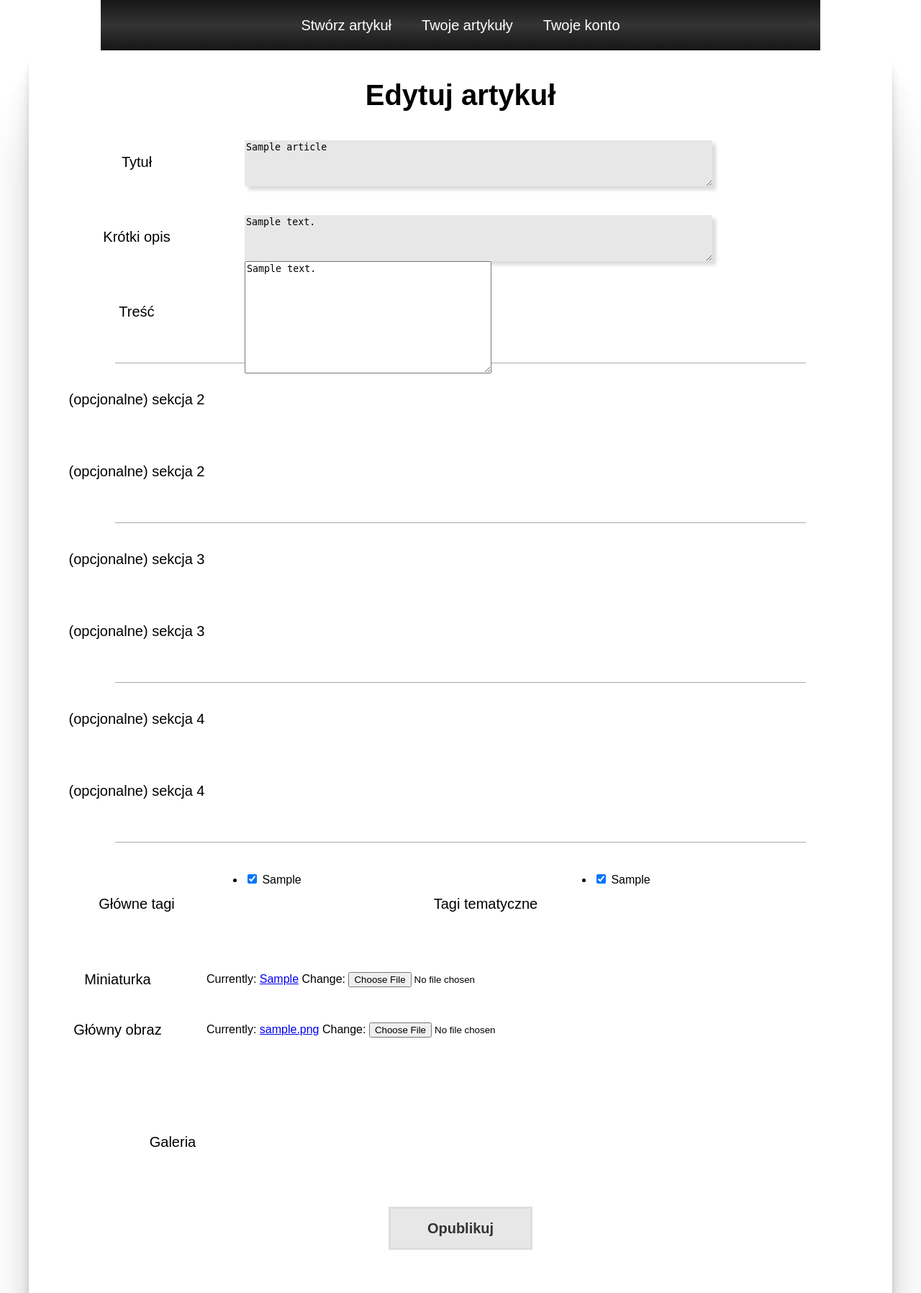
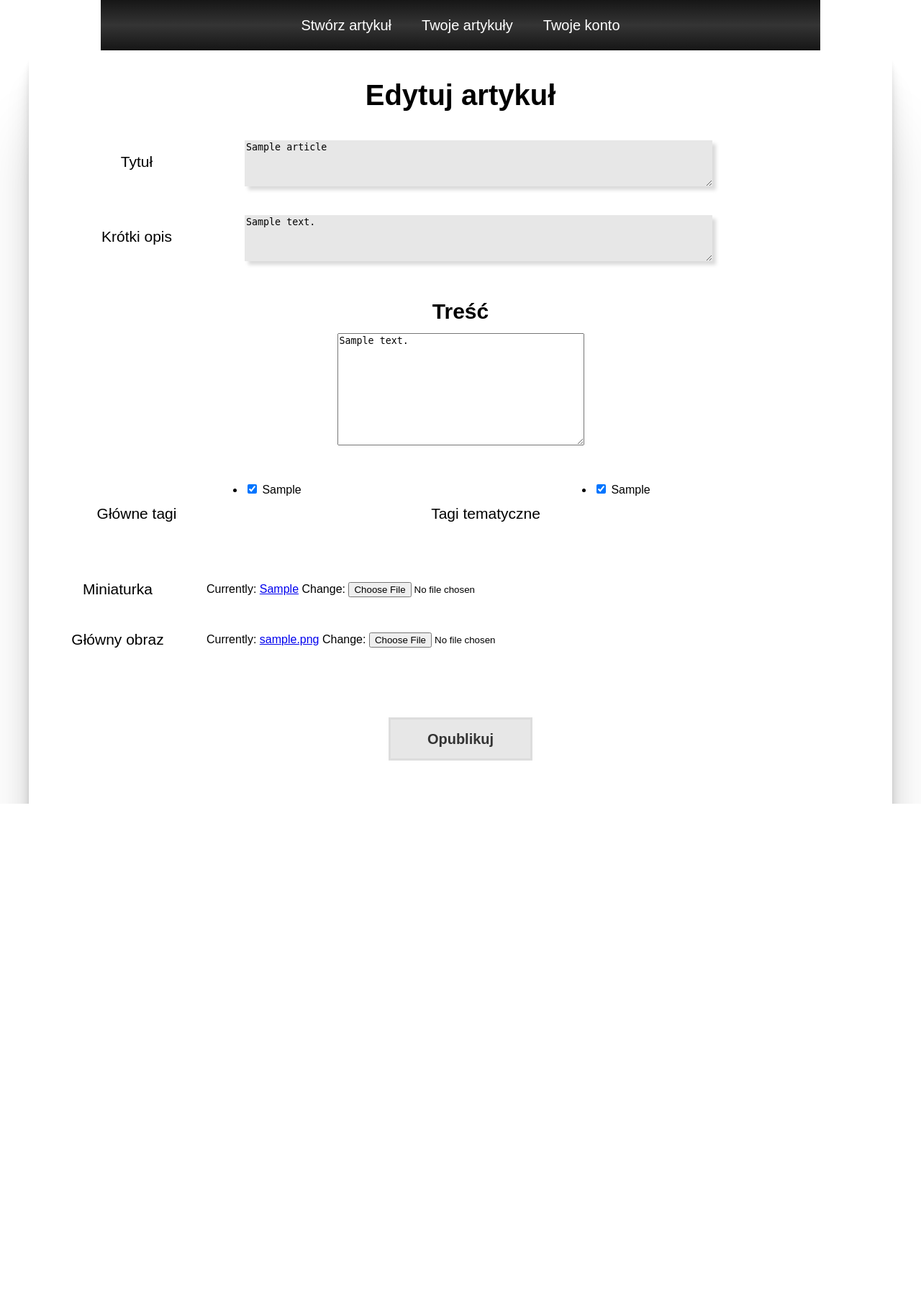
Before and after one commit to NorbertWojtowicz/Wobliczuzmian, a Django app: page /journalist/editArticle/1 in a window 1280 px wide. Shown: the whole page at 72% size. After the commit the page ends 1117 px from the top, so only its background shows below. Run offline with Django 3.2, Linux system fonts and the light colour scheme; a user stored in the database is signed in; tables that the repository leaves empty hold one stand-in row (values such as "Sample post"); some libraries are stand-ins or nearby versions.

Commit message:
Added ckeditor to editArticle.html

```diff
--- a/static/css/editArticleS.css
+++ b/static/css/editArticleS.css
@@ -41,8 +41,8 @@ body
     margin-left: 25px;
     margin-right: 25px;
     height: 100%;
-    font-size: 20px;
-    font-weight: normal;
+    font-size: 21px;
+    font-weight: 500;
     float: left;
 }
 .input
@@ -59,6 +59,17 @@ body
     //border: 2px solid #e0e0e0;
     //border-radius: 5px;
     -webkit-box-shadow: 5px 5px 5px 0px rgba(0,0,0,0.15);
+}
+.postContentCreator{
+    background: #fff;
+    padding: 0;
+    margin: 10px auto 10px auto;
+    display: flex;
+    flex-direction: column;
+    justify-content: center;
+    align-items: center;
+    width: 100%;
+    position: relative;
 }
 .input:focus
 {
@@ -134,3 +145,11 @@ body
 {
     display: none;
 }
+.container > form > .nameField.nameField{
+    width: 100%;
+    text-align: center;
+    margin-left: 0;
+    margin-right: 0;
+    font-size: 30px;
+    font-weight: 600;
+}
--- a/templates/journalist/editArticle.html
+++ b/templates/journalist/editArticle.html
@@ -26,63 +26,13 @@
             </div>
             {{ articleForm.short_desc }}
         </div>
-        <div class="field" style="margin-top: 20px">
-            <div class="nameField">
-                Treść
-            </div>
-            {{ articleForm.content }}
+         <div class="nameField">
+            Treść
         </div>
-
-        <div class="separator"></div>
-
-        <div class="field" style="margin-top: -20px">
-            <div class="nameField">
-                (opcjonalne) sekcja 2
-            </div>
-            {{ articleForm.image_section_two }}
+        <div class="postContentCreator">
+            {{ articleForm.media }}
+            {{ articleForm.content | safe }}
         </div>
-
-        <div class="field" style="margin-top: 20px;">
-            <div class="nameField">
-                (opcjonalne) sekcja 2
-            </div>
-            {{ articleForm.text_section_two }}
-        </div>
-
-        <div class="separator"></div>
-
-        <div class="field" style="margin-top: -20px">
-            <div class="nameField">
-                (opcjonalne) sekcja 3
-            </div>
-            {{ articleForm.image_section_three }}
-        </div>
-
-        <div class="field" style="margin-top: 20px">
-            <div class="nameField">
-                (opcjonalne) sekcja 3
-            </div>
-            {{ articleForm.text_section_three }}
-        </div>
-
-        <div class="separator"></div>
-
-        <div class="field" style="margin-top: -20px">
-            <div class="nameField">
-                (opcjonalne) sekcja 4
-            </div>
-            {{ articleForm.image_section_four }}
-        </div>
-
-        <div class="field" style="margin-top: 20px">
-            <div class="nameField">
-                (opcjonalne) sekcja 4
-            </div>
-            {{ articleForm.text_section_four }}
-        </div>
-
-        <div class="separator"></div>
-
         <div class="field" style="width: 485px; float: left;">
             <div class="nameField" style="height: 90px; line-height: 90px">
                 Główne tagi
@@ -111,17 +61,6 @@
         </div>
         <div style="clear: both"></div>
 
-        <br>
-        <br>
-        <div class="field" style="margin-top: 20px">
-            <div class="nameField" style="padding-left: 50px">
-                Galeria
-            </div>
-        <br>
-        </div>
-
-
-
         <br/>
         <div class="submit">
             <button class="submit_button" type="submit" value="Opublikuj">
```
